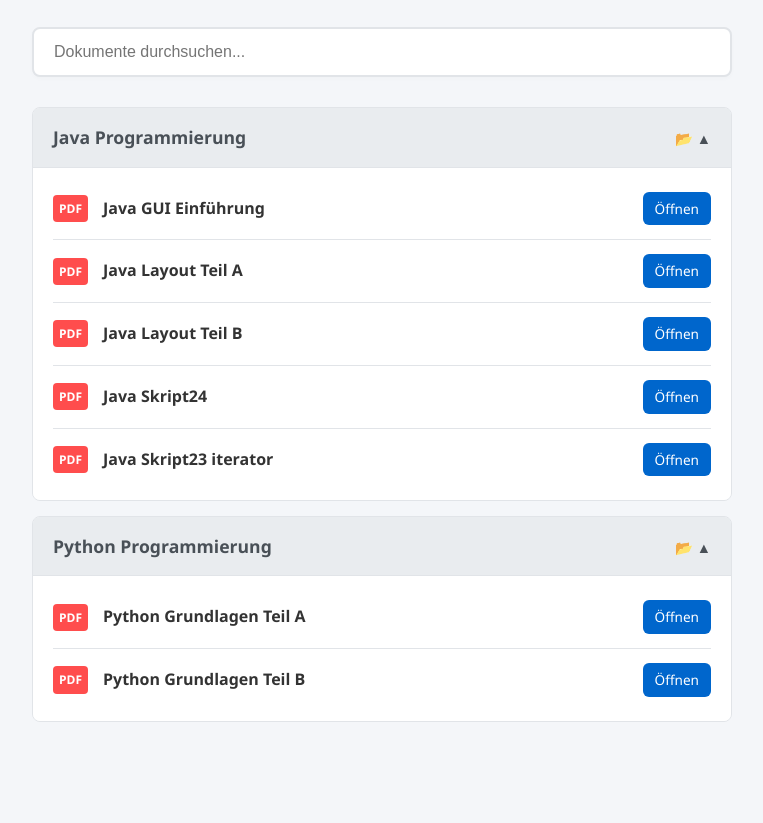
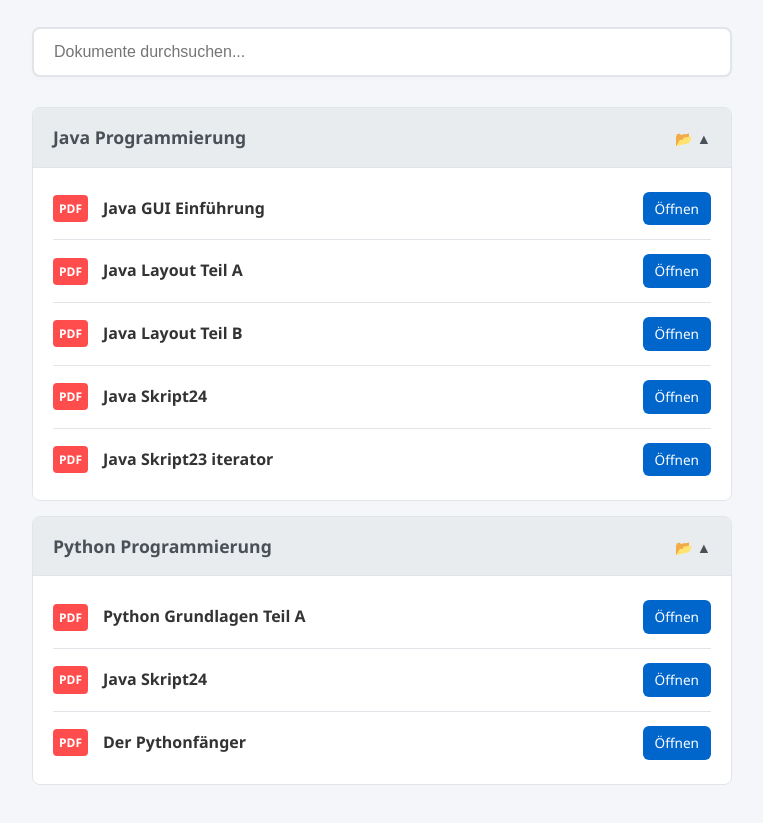
Before and after one commit to osftalia-tool/pdf-archiv, a plain HTML site: page index.html in a window 1280 px wide. Shown: the part 249-1072 px from the top of the page, without its empty margins (258-1021 px from the left). Before the commit the page ends 1026 px from the top, so only its background shows below. Drawn offline with Linux system fonts and the light colour scheme.

Commit message:
Update index.html

```diff
--- a/index.html
+++ b/index.html
@@ -303,10 +303,19 @@
                         </a>
                     </li>
                     <li class="doc-item">
-                        <a class="doc-link" href="dateien/python_b.pdf" target="_blank">
+                        <a class="doc-link" href="dateien/Javass24.pdf" target="_blank">
                             <div class="doc-info">
                                 <span class="pdf-icon">PDF</span>
-                                <span class="doc-name">Python Grundlagen Teil B</span>
+                                <span class="doc-name">Java Skript24</span>
+                            </div>
+                            <span class="btn-download">Öffnen</span>
+                        </a>
+                    </li>
+                    <li class="doc-item">
+                        <a class="doc-link" href="rbtree_klausur.pdf" target="_blank">
+                            <div class="doc-info">
+                                <span class="pdf-icon">PDF</span>
+                                <span class="doc-name">Der Pythonfänger</span>
                             </div>
                             <span class="btn-download">Öffnen</span>
                         </a>
```
